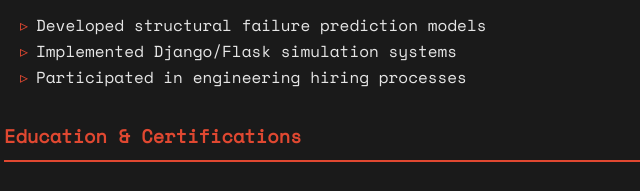
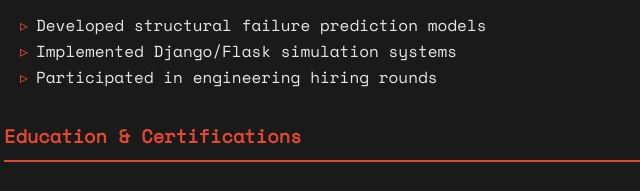
Before and after one commit to EmmanuelStmartin/emmanuelstmartin.github.io, a plain HTML site: page index.html in a window 1280 px wide. Shown: the part 997-1188 px from the top of the page, 236-876 px from the left. Drawn offline with nearby package versions, Linux system fonts and the light colour scheme.

Commit message:
Update index.html

```diff
--- a/index.html
+++ b/index.html
@@ -58,7 +58,7 @@
             <ul>
                 <li>Developed structural failure prediction models</li>
                 <li>Implemented Django/Flask simulation systems</li>
-                <li>Participated in engineering hiring processes</li>
+                <li>Participated in engineering hiring rounds</li>
             </ul>
         </div>
     </section>
```
